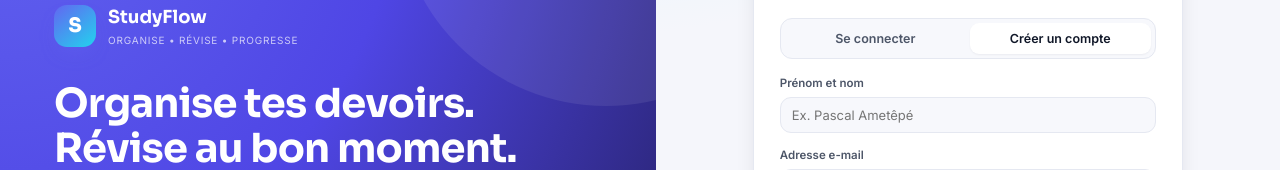
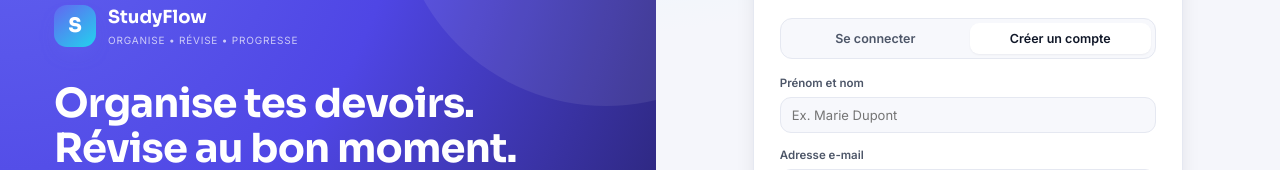
Before and after one commit to pascal205/studyFlow, a React (Vite) app: page / in a window 1280 px wide. Shown: the part 174-344 px from the top of the page. Built offline with nearby package versions, Linux system fonts and the light colour scheme.

Commit message:
ui: professionaliser le placeholder du nom

```diff
--- a/src/pages/AuthScreen.jsx
+++ b/src/pages/AuthScreen.jsx
@@ -148,7 +148,7 @@ export function AuthScreen() {
                 <input
                   type="text"
                   autoComplete="name"
-                  placeholder="Ex. Pascal Ametêpé"
+                  placeholder="Ex. Marie Dupont"
                   value={form.name}
                   onChange={(event) => update('name', event.target.value)}
                 />
```
